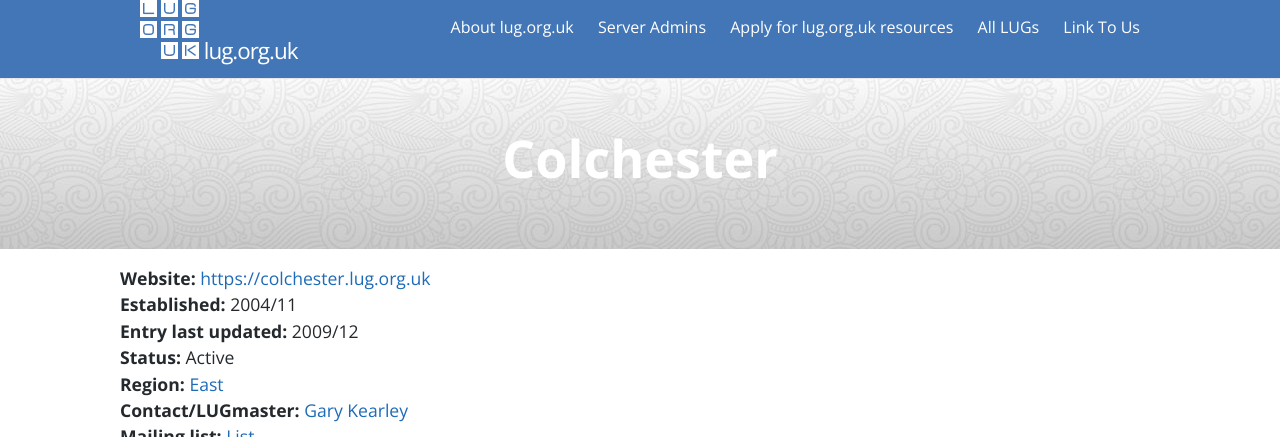
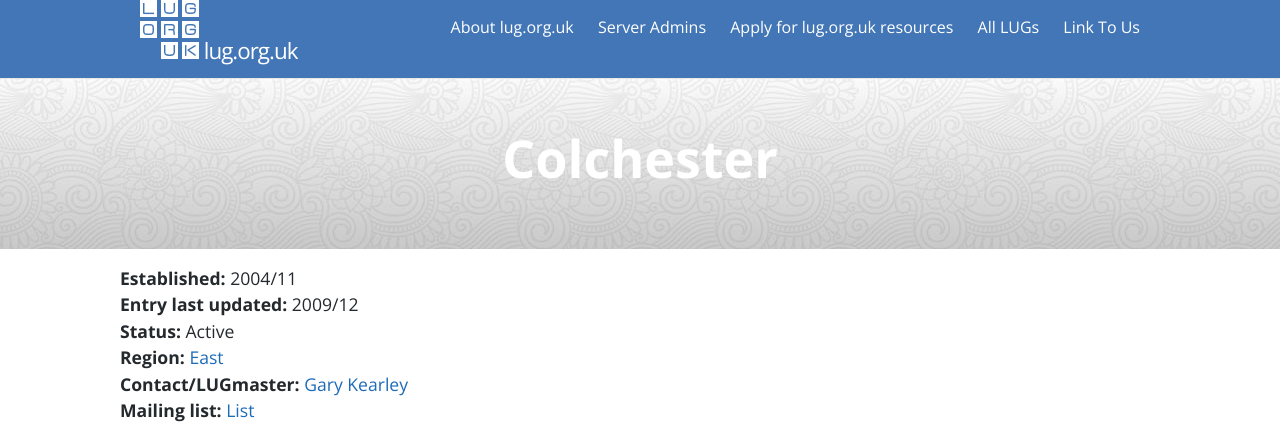
Before and after one commit to lugorguk/lug.org.uk-website, a Jekyll site: the page built from _posts/0000-01-01-Colchester.md, in a window 1280 px wide, cut to the strip 0-437 px from the top of the page. Built offline with Jekyll 4.4.1, drawn with Linux system fonts in a browser that asks for light colours; some of the changed lines change nothing that is shown.

Commit message:
Removed website
URL no longer active so removed link

```diff
--- a/_posts/0000-01-01-Colchester.md
+++ b/_posts/0000-01-01-Colchester.md
@@ -1,7 +1,6 @@
 ---
 layout: lug
 title: Colchester
-website: https://colchester.lug.org.uk
 established_date: 2004/11
 status: Active
 last_update: 12/2009
```
